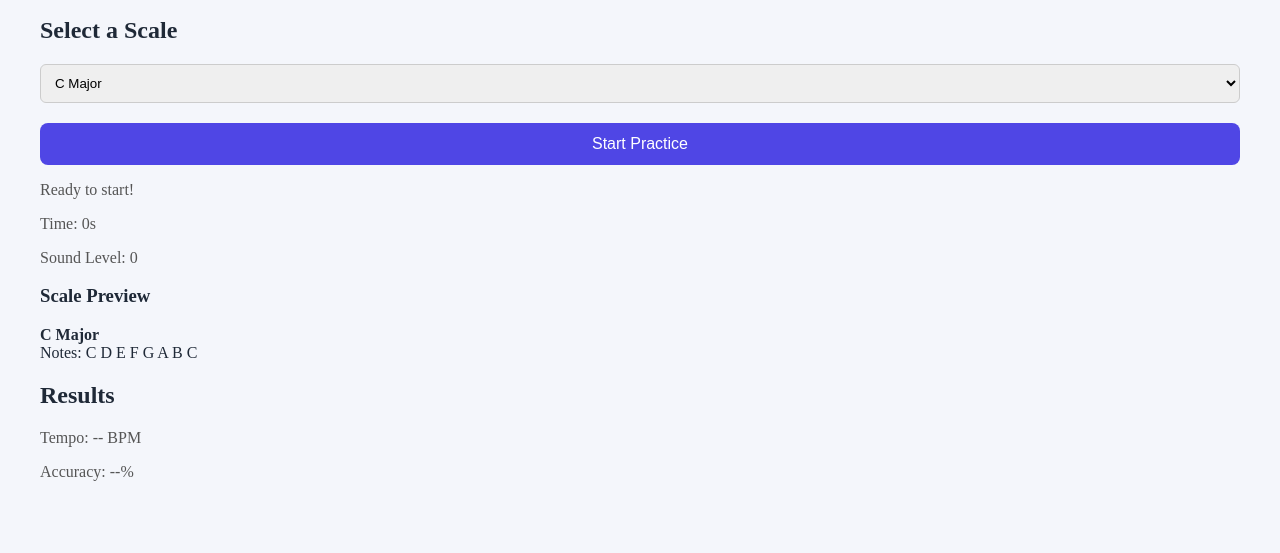
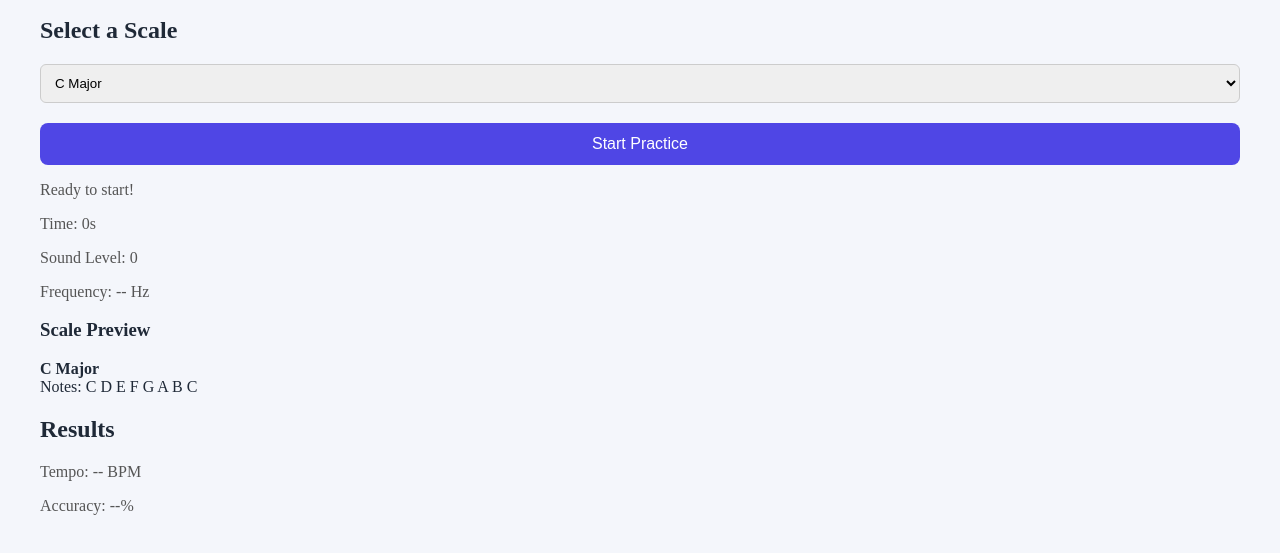
Before and after one commit to emilylin0808/scale-trainer, a plain HTML site: page index.html in a window 1280 px wide. Shown: the part 151-704 px from the top of the page. Drawn offline with Linux system fonts and the light colour scheme.

Commit message:
Added in frequency level

```diff
--- a/index.html
+++ b/index.html
@@ -27,6 +27,7 @@
     <p id="status">Ready to start!</p>
     <p id="timer">Time: 0s</p>
     <p id="soundLevel">Sound Level: 0</p>
+    <p id = frequency>Frequency: -- Hz</p>
 
     <h3>Scale Preview</h3>
     <div id="scaleDisplay">Select a scale to view its notes.</div>
--- a/script.js
+++ b/script.js
@@ -4,6 +4,7 @@ const scaleDisplay = document.getElementById('scaleDisplay');
 const status = document.getElementById('status');
 const timerDisplay = document.getElementById('timer');
 const soundLevel = document.getElementById('soundLevel');
+const frequencyDisplay = document.getElementById('frequency'); // New element to display frequency
 
 console.log("Scale Trainer loaded"); // Debugging statement to make sure JavaScript is connected to the HTML file
 const scales = {
```
